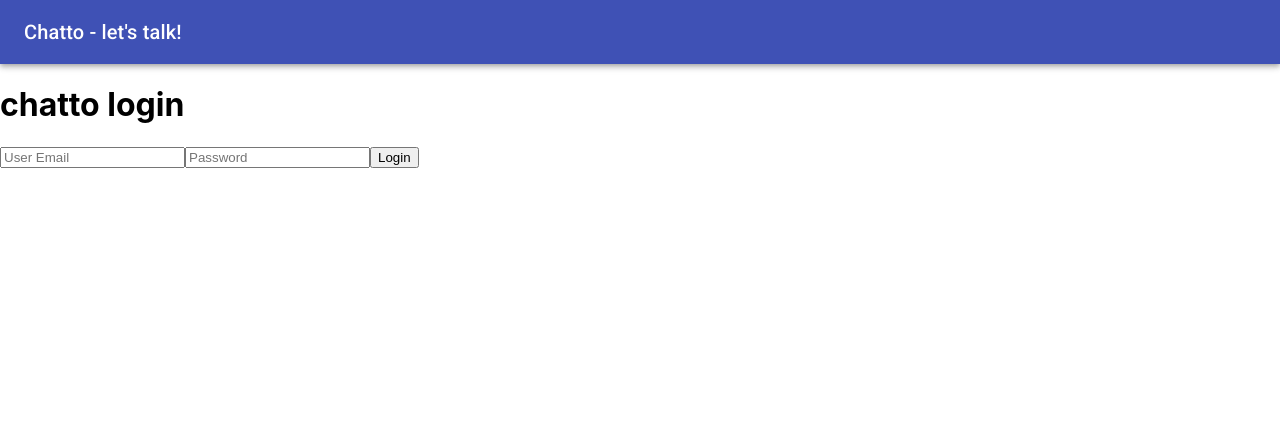
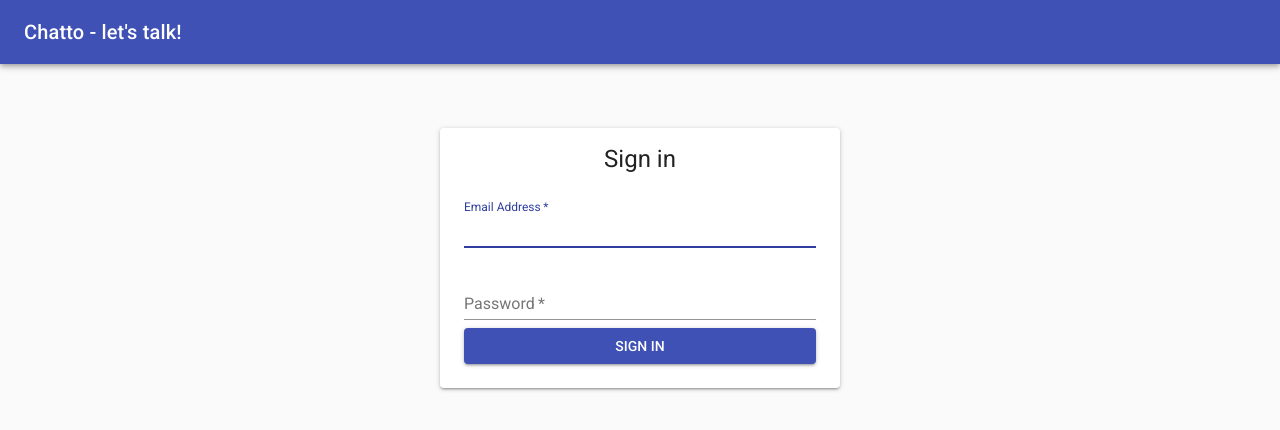
Before and after one commit to BarbaraPruz/chatto, a React (Create React App) app in the folder client/: page / in a window 1280 px wide. Shown: the top 430 px of the page. Built offline with nearby package versions, Linux system fonts and the light colour scheme.

Commit message:
Use material ui for login form

```diff
--- a/client/src/components/LoginForm.js
+++ b/client/src/components/LoginForm.js
@@ -1,7 +1,20 @@
 import React, {Component} from 'react';
 import { connect } from 'react-redux';
+import { compose } from 'redux';
+
+import MuiThemeProvider from '@material-ui/core/styles/MuiThemeProvider';
+import Button from '@material-ui/core/Button';
+import FormControl from '@material-ui/core/FormControl';
+import FormControlLabel from '@material-ui/core/FormControlLabel';
+import Input from '@material-ui/core/Input';
+import InputLabel from '@material-ui/core/InputLabel';
+import Typography from '@material-ui/core/Typography';
+import withStyles from '@material-ui/core/styles/withStyles'
+import CssBaseline from '@material-ui/core/CssBaseline';
+import Paper from '@material-ui/core/Paper';
 
 import { loginUser } from 'actions/user';
+import styles from 'components/Style'
 
 class LoginForm extends Component {
 
@@ -11,10 +24,7 @@
     }
 
     componentDidMount()  {
-        const { dispatch, currentURL } = this.props
-
-        if (this.props.auth) {
-            // already logged in
+        if (this.props.auth) {  // already logged in
             this.props.history.push('/rooms');
         }
     }
@@ -25,23 +35,43 @@
 
     handleLogin = (event) => {
         event.preventDefault();
-        console.log("Login submit",this.state.email, this.state.password);
         this.props.loginUser(this.state, () => {
-            this.props.history.push('/rooms');
-        });
+           this.props.history.push('/rooms');
+       });
     }
 
     render() {
+        const { classes } = this.props;
+
         return (
-            <div className="login-form">
-                <h1>chatto login</h1>
-                <form onSubmit={ event => this.handleLogin(event) }>
-                    <input type="text" name="email" onChange={ event => this.handleChange(event) } placeholder="User Email" />
-                    <input type="password" name="password" onChange={ event => this.handleChange(event) } placeholder="Password" />
-                    <button type="submit" >Login</button>
+            <main className={classes.main}>
+                <CssBaseline/>
+                <Paper className={classes.paper}>
+                <Typography component="h1" variant="h5">
+                    Sign in
+                </Typography>
+                <form onSubmit={ event => this.handleLogin(event) } className={classes.form}>
+                    <FormControl margin="normal" required fullWidth>
+                        <InputLabel htmlFor="email">Email Address</InputLabel>
+                        <Input onChange={ event => this.handleChange(event) } id="email" name="email" autoComplete="email" autoFocus />
+                    </FormControl>
+                    <FormControl margin="normal" required fullWidth>
+                        <InputLabel htmlFor="password">Password</InputLabel>
+                        <Input onChange={ event => this.handleChange(event) } name="password" type="password" id="password" autoComplete="current-password" />
+                    </FormControl>
+                    <Button
+                        type="submit"
+                        fullWidth
+                        variant="contained"
+                        color="primary"
+                        className={styles.submit}
+                        >
+                        Sign in
+                    </Button>
                 </form>
-            </div>
-        );
+                </Paper>
+            </main>
+        )
     }
 };
 
@@ -50,5 +80,8 @@
         auth: state.user.authenticated
     }
 }
-
-export default connect(mapStateToProps,{loginUser})(LoginForm);
+//export default withStyles(styles)(LoginForm);
+export default compose (
+    connect(mapStateToProps, {loginUser}),
+    withStyles(styles)
+) (LoginForm);
--- /dev/null
+++ b/client/src/components/Style.js
@@ -0,0 +1,29 @@
+const styles = theme => ({
+  main: {
+    width: 'auto',
+    display: 'block', // Fix IE 11 issue.
+    marginLeft: theme.spacing.unit * 3,
+    marginRight: theme.spacing.unit * 3,
+    [theme.breakpoints.up(400 + theme.spacing.unit * 3 * 2)]: {
+      width: 400,
+      marginLeft: 'auto',
+      marginRight: 'auto',
+    },
+  },
+  paper: {
+    marginTop: theme.spacing.unit * 8,
+    display: 'flex',
+    flexDirection: 'column',
+    alignItems: 'center',
+    padding: `${theme.spacing.unit * 2}px ${theme.spacing.unit * 3}px ${theme.spacing.unit * 3}px`,
+  },
+  form: {
+    width: '100%', // Fix IE 11 issue.
+    marginTop: theme.spacing.unit,
+  },
+  submit: {
+    marginTop: theme.spacing.unit * 3,
+  },
+});
+
+export default styles
--- a/client/src/index.js
+++ b/client/src/index.js
@@ -13,6 +13,7 @@
 import Room from 'components/Room';
 import rootReducer from './reducers';
 import NavBar from 'components/NavBar';
+import MuiThemeProvider from '@material-ui/core/styles/MuiThemeProvider';
 
 const store = createStore(
     rootReducer,
@@ -26,14 +27,14 @@
 ReactDOM.render(
     <Provider store={store} >
         <BrowserRouter>
-            <React.Fragment>
+            <MuiThemeProvider>
                 <NavBar />
                 <Route path="/" exact component={LoginForm} />
                 <Route path="/login"  component={LoginForm} />
                 <Route path="/logout"  component={Logout} />
                 <Route path="/rooms" component={Rooms} />
                 <Route path="/room/:roomId" component={Room} />
-            </React.Fragment>
+            </MuiThemeProvider>
         </BrowserRouter>
     </Provider>,
   document.getElementById('root')
--- a/package.json
+++ b/package.json
@@ -2,6 +2,7 @@
   "name": "chatto",
   "private": true,
   "dependencies": {
+    "material-ui": "^1.0.0-beta.47",
     "react-redux": "^6.0.0",
     "redux": "^4.0.1",
     "redux-thunk": "^2.3.0"
```
Also changed, not shown: 1 other file (tests, documents, lock files or other folders).
